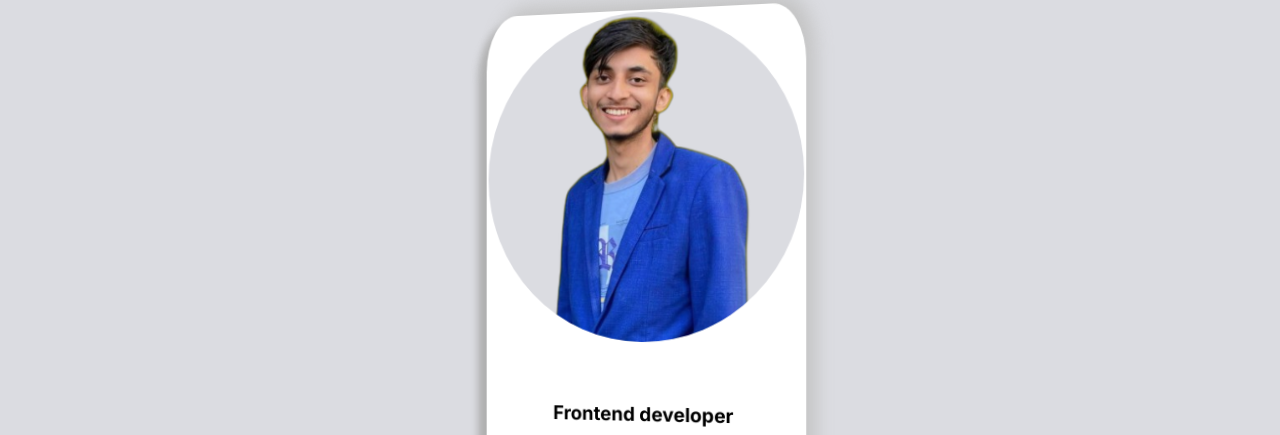
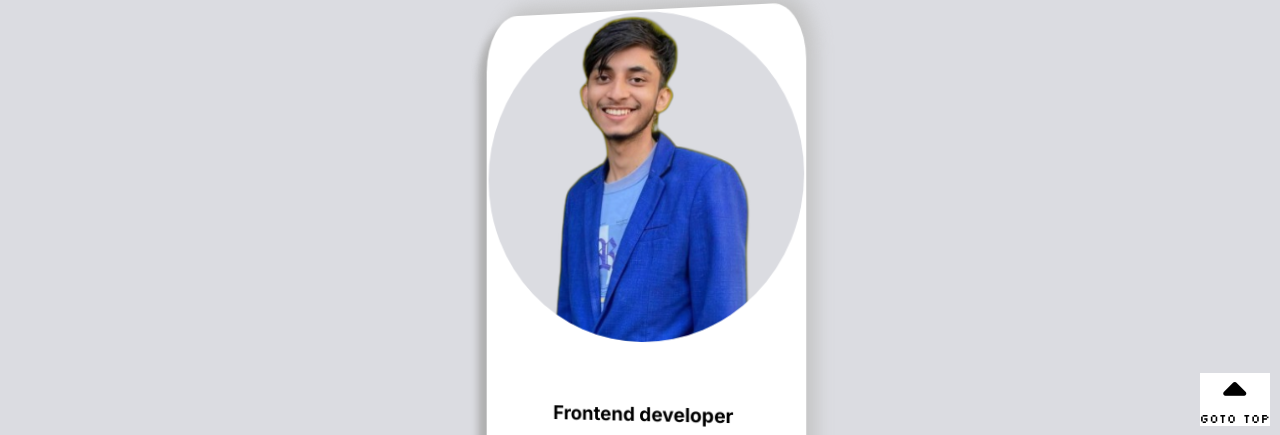
Before and after one commit to samratcodes/Portfolio, a plain HTML site: page index.html in a window 1280 px wide. Shown: the part 364-799 px from the top of the page. Drawn offline with nearby package versions, Linux system fonts and the light colour scheme; a web font is replaced by a local one.

Commit message:
complete

```diff
--- a/index.html
+++ b/index.html
@@ -26,7 +26,7 @@
       <i class="fa-solid fa-xmark"></i>
     </div>
   </div>
-  <header >
+  <header>
     <div class="logo">
    <div class="logo1">
     SS
@@ -52,6 +52,7 @@
     </nav>
 
   </header>
+
 <main class="hiddenn" >
 <div class="mainright ">
   <div class="intro">
@@ -406,6 +407,10 @@ Skills
  </div>
 
 </footer>
+<div class="goto_top">
+  <i class="fa-solid fa-caret-up"></i>
+  Goto Top
+</div>
 <script src="https://unpkg.com/typed.js@2.1.0/dist/typed.umd.js"></script>
     <script src="script.js"></script>
 </body>
--- a/script.js
+++ b/script.js
@@ -6,7 +6,7 @@
     backDelay : 1000,
     loop : true
    });
-   const header =document.querySelector('header');
+   const header = document.querySelector('header');
    const bars=document.querySelector('.bars');
    const xmark=document.querySelector('.cross')
    const menuicon= document.querySelector('.menu');
@@ -72,10 +72,14 @@ const Achievements_section =  document.querySelector('.Achievements_section');
 const skills_section =document.querySelector('.Skills')
 const Contact_section= document.querySelector('.contact_me')
 const raw = [Home, Achievement, Skills, projects_experiences, contact];
-
+const goto = document.querySelector('.goto_top');
+ const body = document.querySelector('body');
 function scrollToTall(data) {
   data.scrollIntoView({ behavior: 'smooth' });
 }
+goto.addEventListener('click', function() {
+scrollToTall(body);
+});
 
 Home.addEventListener('click', function() {
   scrollToTall(Home_section);
--- a/style.css
+++ b/style.css
@@ -640,6 +640,22 @@ footer{
     margin: 20px;
     font-size: medium;
 }
+.goto_top{
+    align-items: center;
+    display: flex;
+    flex-direction: column;
+    background-color: #ffffff;
+    position: fixed;
+    bottom: 10px;
+   right: 10px;
+   font-size: 0.8rem;
+   font-family:'Silkscreen', sans-serif;
+}
+.goto_top i{
+    color: #000000;
+    font-size: 2.3rem;
+
+}
 @media screen and (max-width: 1300px) {
     .contact_me{
         height: 65rem;
```
Lines whose indentation alone changed are shown as unchanged.
